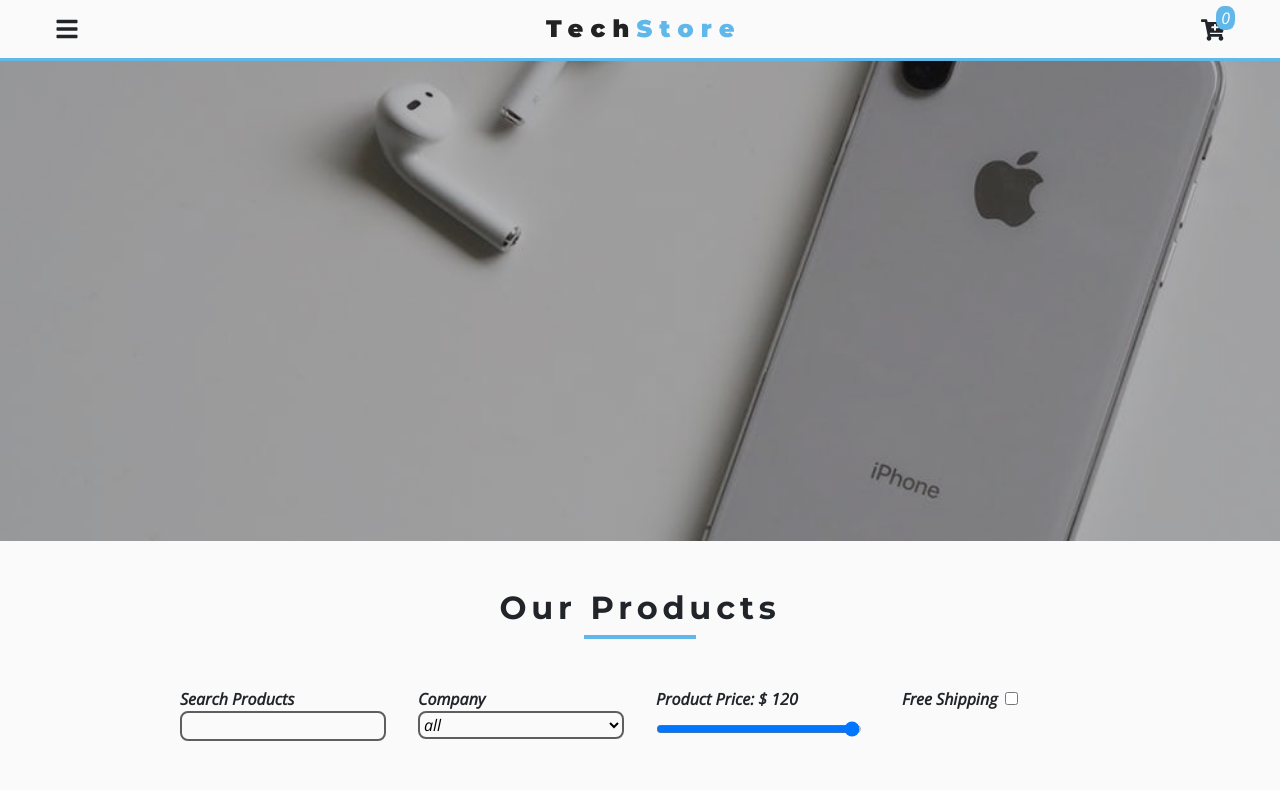
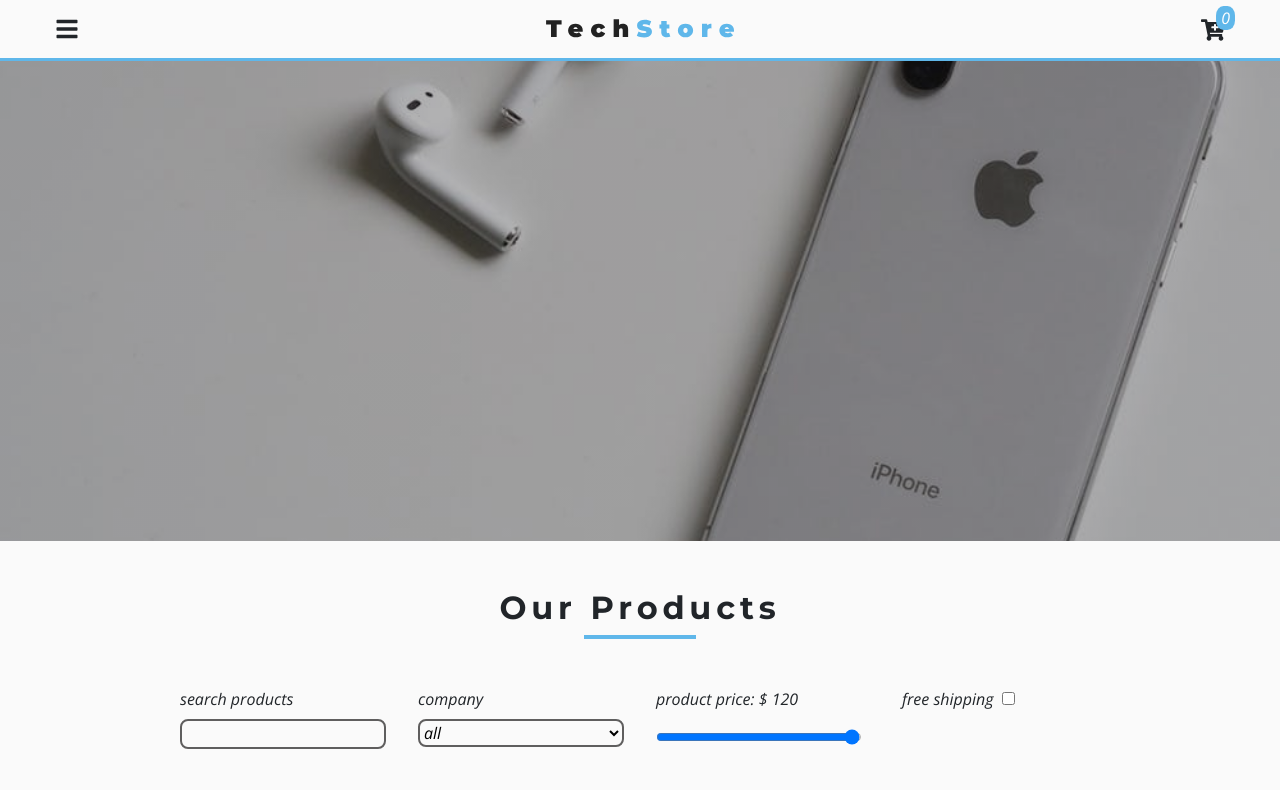
Before and after one commit to voboghure-dev/react-tech-store, a React (Create React App) app: page /products in a window 1280 px wide. Shown: the top 790 px of the page. Built offline with nearby package versions, Linux system fonts and the light colour scheme.

Commit message:
Chapter 50
Signed-off-by: Tapan Kumer Das <tapan@devspalace.com>

```diff
--- a/src/components/ProductsPage/ProductFilter.js
+++ b/src/components/ProductsPage/ProductFilter.js
@@ -16,13 +16,20 @@ const ProductFilter = (props) => {
           storeProducts,
           handleChange,
         } = value;
+        let companies = new Set();
+        companies.add("all");
+        for (let product in storeProducts) {
+          companies.add(storeProducts[product]["company"]);
+        }
+        companies = [...companies];
+        console.log(companies);
         return (
           <div className="row my-5">
             <div className="col-10 mx-auto">
               <FilterWrapper>
                 {/* text search */}
                 <div>
-                  <lable htmlFor="search">search products</lable>
+                  <label htmlFor="search">search products</label>
                   <input
                     type="text"
                     name="search"
@@ -35,7 +42,7 @@ const ProductFilter = (props) => {
                 {/* end of text search */}
                 {/* company */}
                 <div>
-                  <lable htmlFor="company">company</lable>
+                  <label htmlFor="company">company</label>
                   <select
                     name="company"
                     id="company"
@@ -43,19 +50,26 @@ const ProductFilter = (props) => {
                     onChange={handleChange}
                     value={company}
                   >
-                    <option value="all">all</option>
+                    {/* <option value="all">all</option>
                     <option value="fuji">fuji</option>
-                    <option value="htc">htc</option>
+                    <option value="htc">htc</option> */}
+                    {companies.map((company, index) => {
+                      return (
+                        <option key={index} value={company}>
+                          {company}
+                        </option>
+                      );
+                    })}
                   </select>
                 </div>
                 {/* end of company */}
                 {/* price range */}
                 <div>
-                  <lable htmlFor="price">
+                  <label htmlFor="price">
                     <p className="mb-2">
                       product price: <span>$ {price}</span>
                     </p>
-                  </lable>
+                  </label>
                   <input
                     type="range"
                     name="price"
@@ -70,15 +84,15 @@ const ProductFilter = (props) => {
                 {/* end of price range */}
                 {/* free shipping */}
                 <div>
-                  <lable htmlFor="shipping" className="mx-2">
+                  <label htmlFor="shipping" className="mx-2">
                     free shipping
-                  </lable>
+                  </label>
                   <input
                     type="checkbox"
                     name="shipping"
                     id="shipping"
                     onChange={handleChange}
-                    value={shipping && true}
+                    checked={shipping && true}
                   />
                 </div>
                 {/* end of free shipping */}
```
